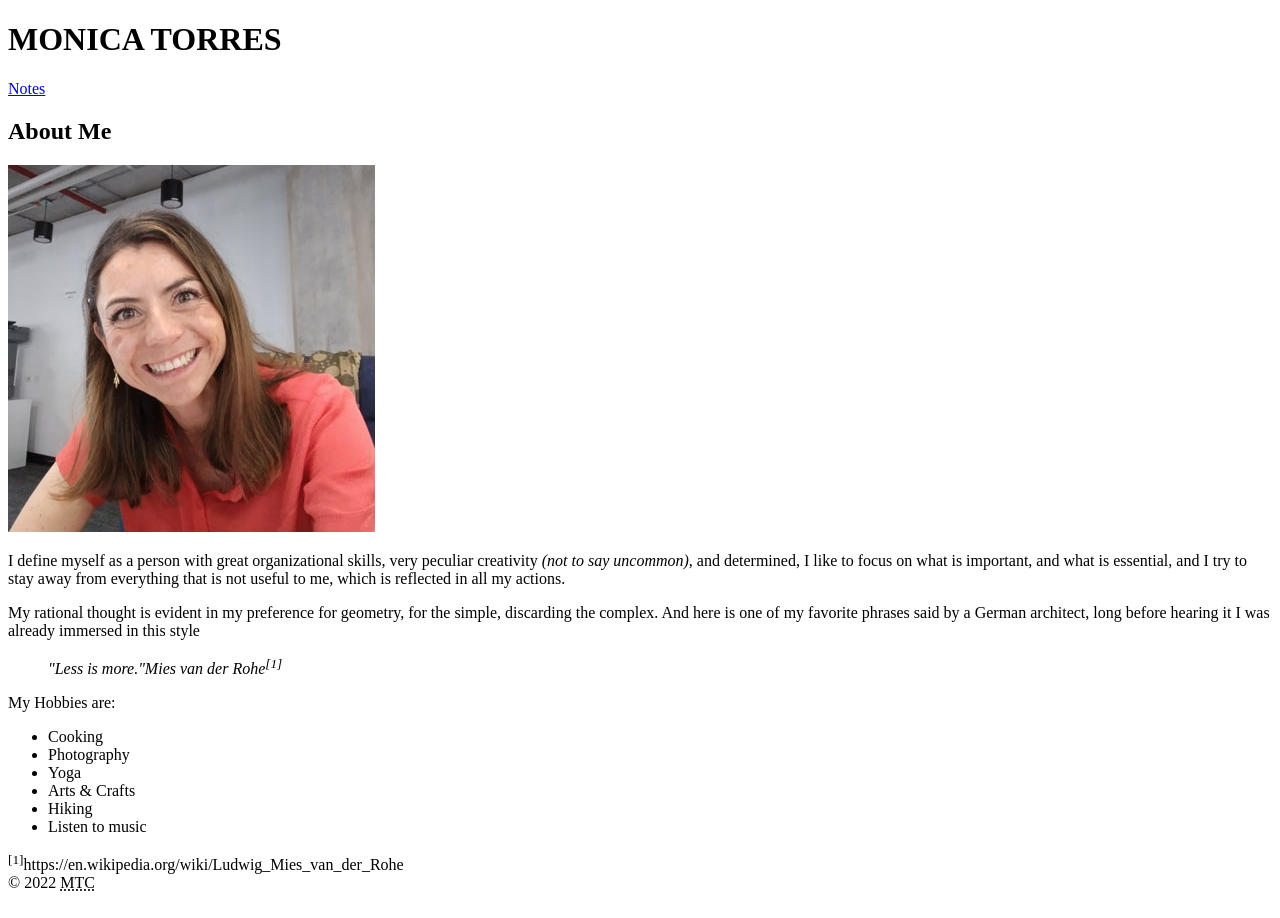
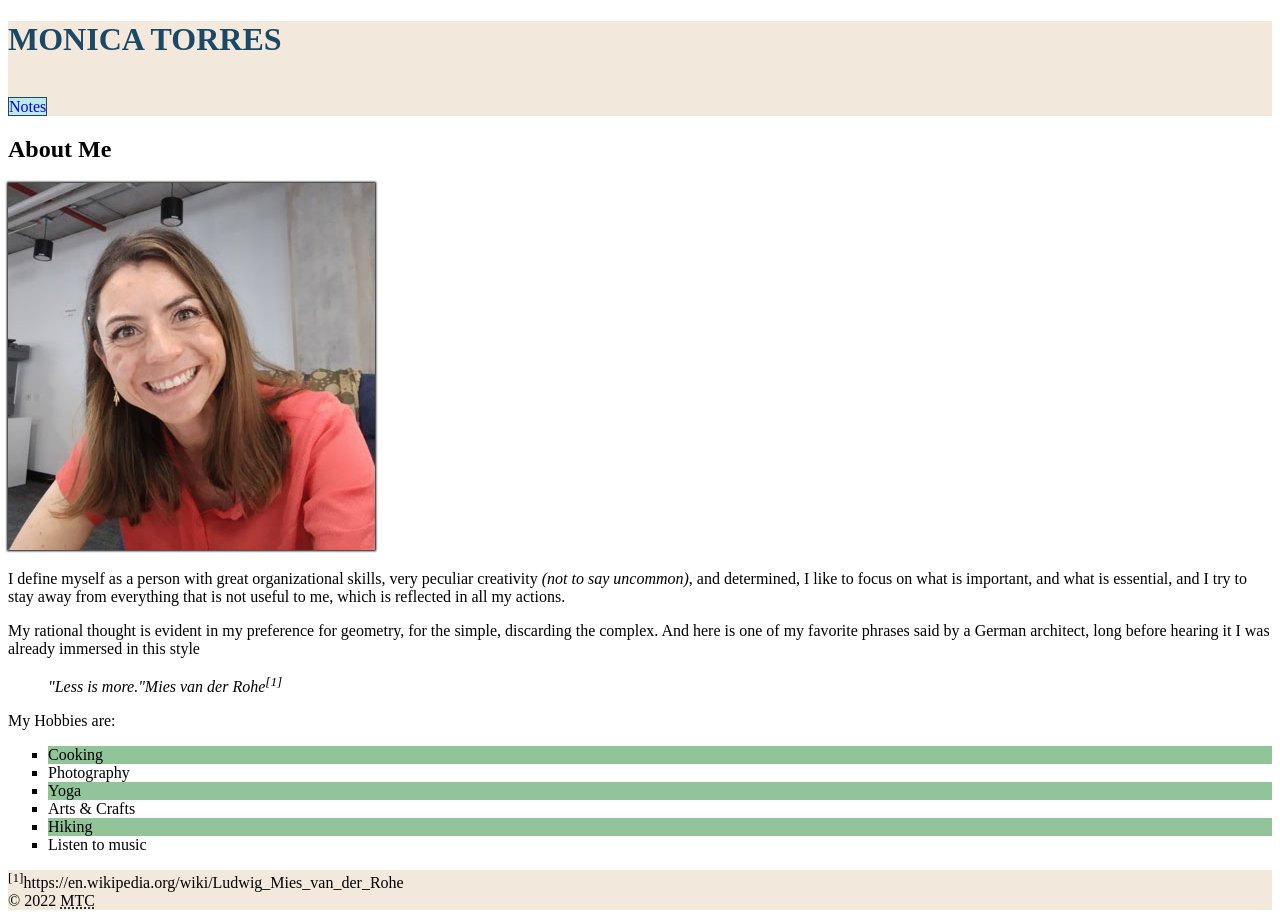
Before and after one commit to torr0126/html-assignment, a plain HTML site: page index.html in a window 1280 px wide. Drawn offline with Linux system fonts and the light colour scheme.

Commit message:
Add files via upload

```diff
--- /dev/null
+++ b/css/main.css
@@ -0,0 +1,43 @@
+header, footer{
+    background-color: #f2e9dc;
+
+}
+
+.changeFont{
+    /* color: #0064C7; */
+    /* color: #91C499; */
+    color: #595959;
+}
+
+.titleStyle{
+    color: #1b4965;
+}
+
+#shadowingImage{
+    box-shadow: 0px 0px 2px 1px black;
+}
+
+.hobbiesList {
+    list-style-type: square;
+}
+
+.hobbiesList :nth-child(odd) {
+    background-color:#91C499;
+}
+
+nav ul{
+    display: inline;
+}
+
+nav a{
+    text-decoration: none;
+}
+
+a{
+    background-color: #BEE9E8;
+    border: 1px solid #1b4965;
+}
+
+a:hover, a:focus{
+    background-color: aqua;
+}
--- a/index.html
+++ b/index.html
@@ -4,16 +4,19 @@
     <meta charset="UTF-8">
     <meta http-equiv="X-UA-Compatible" content="IE=edge">
     <meta name="viewport" content="width=device-width, initial-scale=1.0">
+    <link rel="stylesheet" href="./css/main.css">
     <title>MONICA TORRES  </title>
 </head>
 <body>
-    <header>  <!-- I added the header, missed in the previous project-->
+    <header class="changeFont">  <!-- I added the header, missed in the previous project-->
 
-        <h1>
-            <strong>MONICA TORRES</strong>
-        </h1>
+        <h1 class="titleStyle">MONICA TORRES</h1>
         <nav> <!--I added nav for semantic navigation-->
-            <a href="notes.html">Notes</a>
+            <ul>
+                <li>
+                    <a href="notes.html">Notes</a>
+                </li>
+            </ul>
         </nav>
 
     </header>
@@ -23,21 +26,23 @@
                 <strong>About Me </strong>
             </h2>
 
-            <img src="./images/profile-pic.jpg" alt="Profile Picture">
+            <img id="shadowingImage" src="./images/profile-pic.jpg" alt="Smiling in profile picture">
 
-            <p> I define myself as a person with great organizational skills, very peculiar creativity
+            <p>
+                I define myself as a person with great organizational skills, very peculiar creativity
                 <em>(not to say uncommon)</em>, and determined, I like to focus on what is important, and what is essential,
                  and I try to stay away from everything that is not useful to me, which is reflected
                  in all my actions.
             </p>
 
-            <p>My rational thought is evident in my preference for geometry, for the simple, discarding the complex.
+            <p>
+                My rational thought is evident in my preference for geometry, for the simple, discarding the complex.
                 And here is one of my favorite phrases said by a German architect, long before hearing it I was already
-                 immersed in this style <blockquote><cite>"Less is more."Mies van der Rohe<sup>[1]</sup></cite></blockquote>
+                immersed in this style <blockquote><cite>"Less is more."Mies van der Rohe<sup>[1]</sup></cite></blockquote>
             </p>
             <p>
                 My Hobbies are:
-                <ul>
+                <ul class="hobbiesList">
                     <li>Cooking</li>
                     <li>Photography</li>
                     <li>Yoga</li>
@@ -57,3 +62,31 @@
     </footer>
 </body>
 </html>
+
+
+<!--
+Style your website from the previous assignment meeting the following requirements.
+Requirements
+
+    DONE -  Note feedback from the Simple HTML Website assignment and assignment and update your code accordingly
+    DONE -  Add a CSS file to your website
+    Inheritance - target the body tag to change the font family and increase the font size to 18px
+    DONE -  Select multiple elements - select both header and footer elements and add the same background colour
+    DONE -  Class selector - add a class of site-title to the main heading of the site and select the class in CSS to change the colour of text of the heading
+    DONE -  Id selector - add an id my-image to your image and select the id in CSS to add a box-shadow with 0 horizontal and vertical placement, 2px of the blur, 1px of the spread and black colour
+    DONE -  Replace the bullets from the list of hobbies with squares
+    DONE -  Using the nth-child selector - add a background to the odd list items in the hobby list
+    Styling the Navigation
+        DONE -  Remove the bullets from the unordered list in navigation (only if you have used the ul tag inside the nav tag)
+        DONE -  Remove the underline from the links
+        DONE -  Add a background and border to the links
+        DONE -  Change the background colour on hover or focus state of the links
+    Validate your HTML
+
+Commit Stage and Push your changes to GitHub
+
+Ensure that your alt value is descriptive of the image and would make sense if read to someone who could not actually see the image.
+Expected one description list <dl> with five <dt> and <dd> tag pairs. See here: https://imdac.github.io/modules/html/html-lists/#description-list
+Ensure that you choose a <title> representative of the page content. "Notes" would have been sufficient for this assignment.
+
+ -->
```
Also changed, not shown: notes.html (+6 -3 lines).
